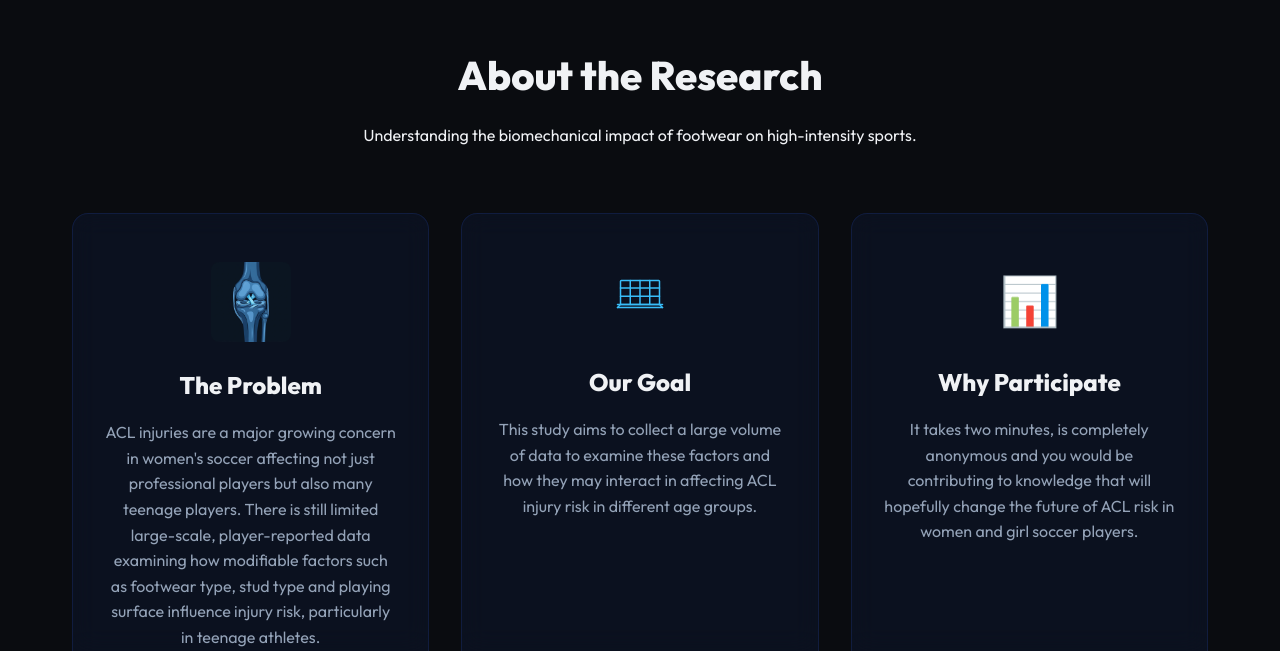
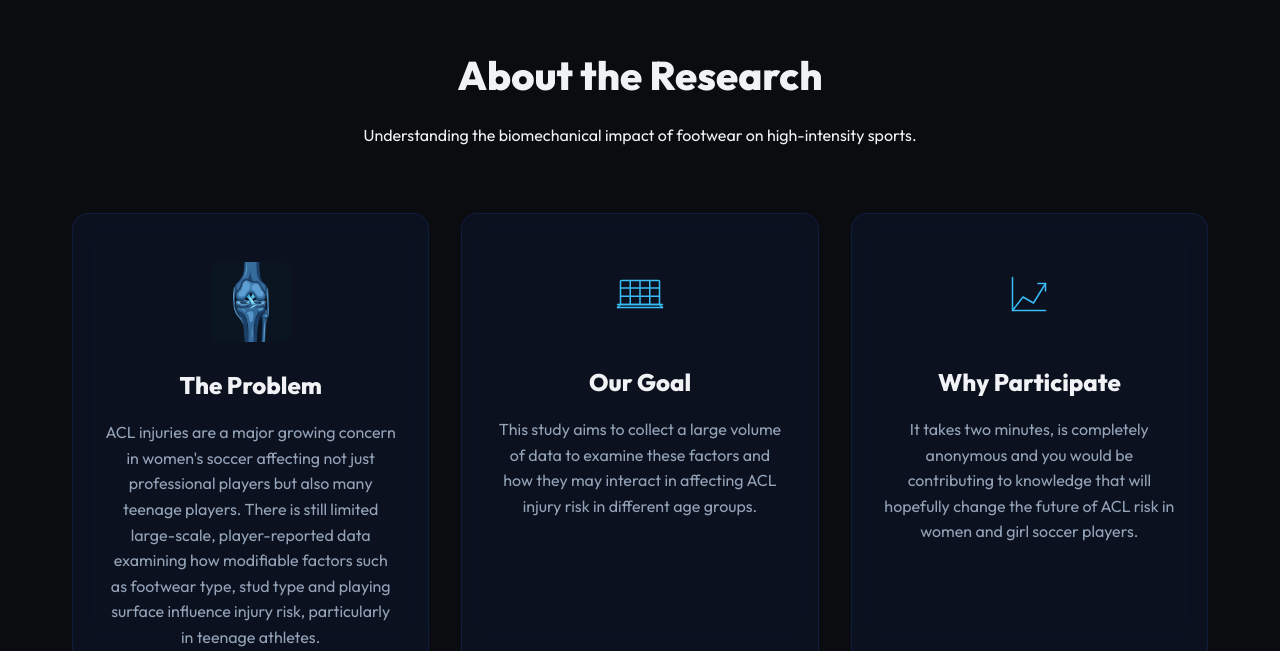
Before and after one commit to autumn-oblenes/ACL-injury-research-study, a plain HTML site: page index.html in a window 1280 px wide. Shown: the part 1072-1723 px from the top of the page. Drawn offline with Linux system fonts and the light colour scheme.

Commit message:
Restore and update website files from backup

```diff
--- a/index.html
+++ b/index.html
@@ -68,7 +68,7 @@
         </div>
 
         <div class="hero-top-cta">
-            <p class="fancy-cta">Join our study! Let's work together to stop the growing risk of ACL injury in young
+            <p class="fancy-cta">Calling all female soccer players! Join our study! Let's work together to stop the growing risk of ACL injury in young
                 female soccer players!</p>
         </div>
 
@@ -132,7 +132,17 @@
                         <p>This study aims to collect a large volume of data to examine these factors and how they may interact in affecting ACL injury risk in different age groups.</p>
                     </div>
                     <div class="about-card">
-                        <div class="icon">📊</div>
+                        <div class="icon">
+                            <!-- Line graph icon -->
+                            <svg xmlns="http://www.w3.org/2000/svg" viewBox="0 0 64 64" width="48" height="48" fill="none" stroke="#38bdf8" stroke-width="2" stroke-linecap="round" stroke-linejoin="round">
+                                <!-- Axes -->
+                                <polyline points="10,10 10,54 54,54" />
+                                <!-- Trend line -->
+                                <polyline points="10,54 24,36 38,44 54,18" />
+                                <!-- Arrowhead -->
+                                <polyline points="44,18 54,18 54,28" />
+                            </svg>
+                        </div>
                         <h3>Why Participate</h3>
                         <p>It takes two minutes, is completely anonymous and you would be contributing to knowledge that will hopefully change the future of ACL risk in women and girl soccer players.</p>
                     </div>
```
Also changed, not shown: script.js (line endings or trailing spaces), style.css (line endings or trailing spaces).
